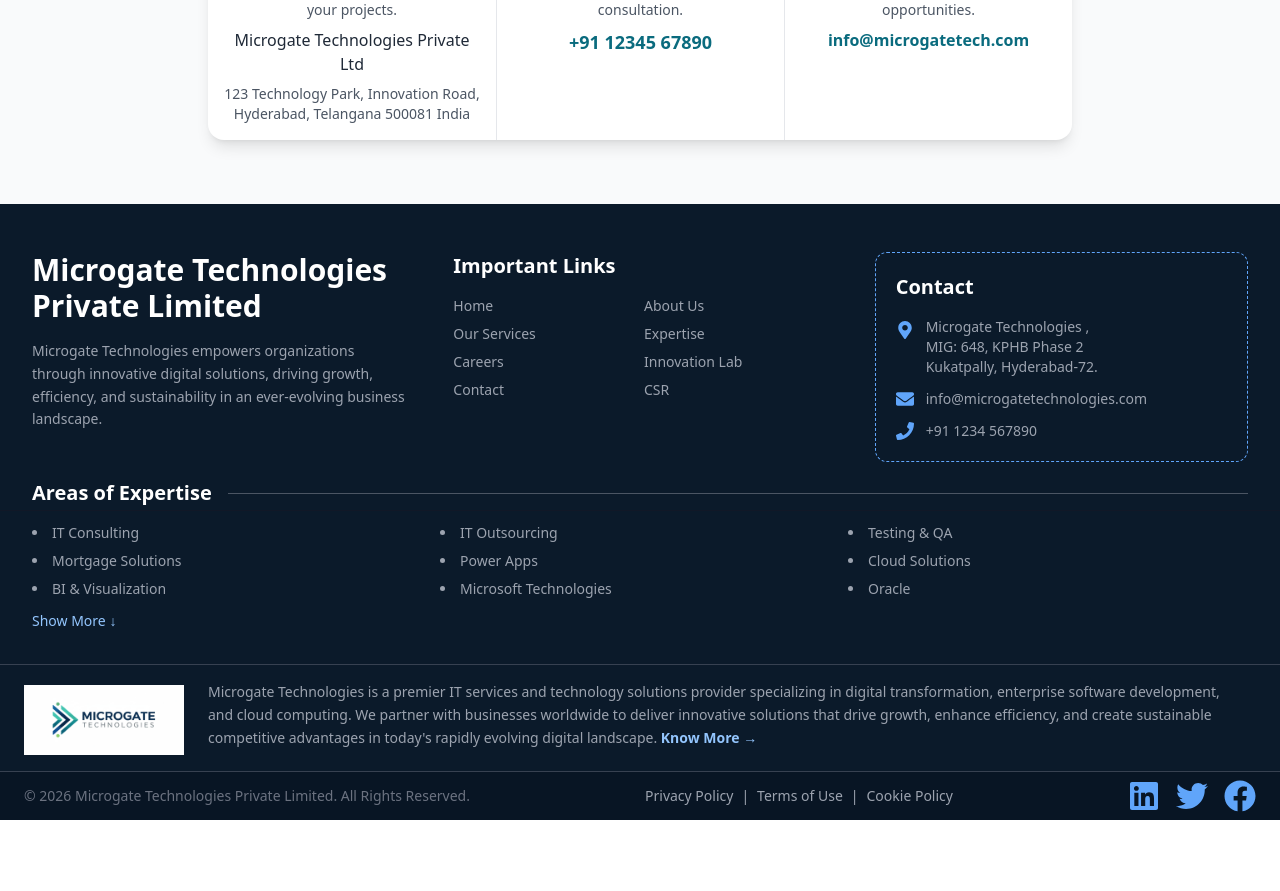
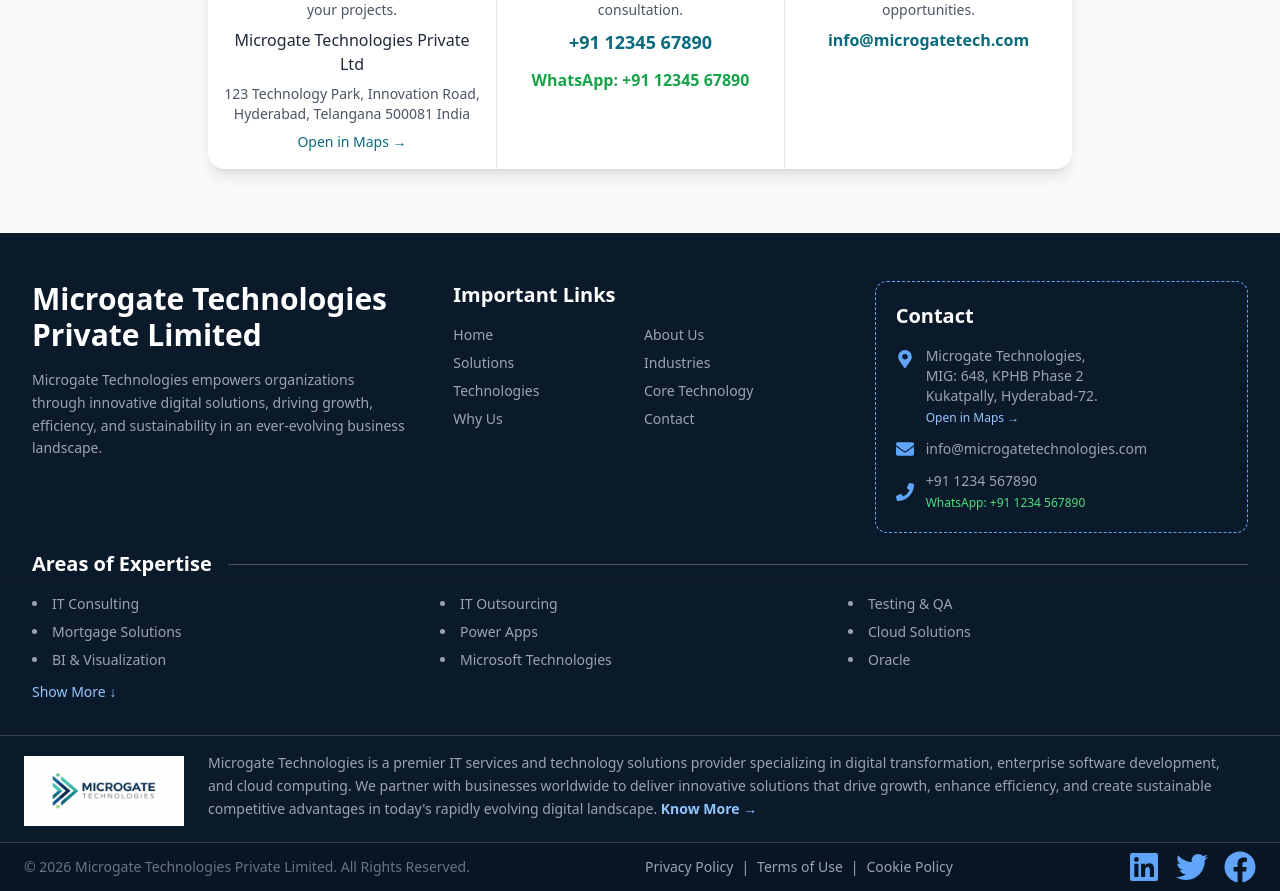
Before and after one commit to sowmyakota-mv/Microgate-technologies, a React (Vite) app in the folder microgate-technologies/: page /contact-us in a window 1280 px wide. Shown: the part 620-1511 px from the top of the page. Before the commit the page ends 1440 px from the top, so only its background shows below. Built offline with nearby package versions, Linux system fonts and the light colour scheme.

Commit message:
modified contact

```diff
--- a/microgate-technologies/src/components/ContactSection.tsx
+++ b/microgate-technologies/src/components/ContactSection.tsx
@@ -6,6 +6,32 @@
 } from 'react-icons/fa';
 
 const ContactSection: React.FC = () => {
+  // Phone number and email (update these with your actual contact info)
+  const phoneNumber = "+911234567890";
+  const whatsappNumber = "+911234567890"; // Same as phone or different
+  const emailAddress = "info@microgatetech.com";
+  const companyAddress = "123 Technology Park, Innovation Road, Hyderabad, Telangana 500081, India";
+
+  // Functions to handle contact actions
+  const handlePhoneClick = () => {
+    window.location.href = `tel:${phoneNumber}`;
+  };
+
+  const handleWhatsAppClick = () => {
+    // Open WhatsApp with a pre-filled message
+    const message = "Hello Microgate Technologies, I would like to inquire about your services.";
+    window.open(`https://wa.me/${whatsappNumber}?text=${encodeURIComponent(message)}`, '_blank');
+  };
+
+  const handleEmailClick = () => {
+    window.location.href = `mailto:${emailAddress}?subject=Inquiry%20from%20Website&body=Hello%20Microgate%20Technologies,%0D%0A%0D%0AI%20would%20like%20to%20inquire%20about%20your%20services.%0D%0A%0D%0A`;
+  };
+
+  const handleMapClick = () => {
+    // Open Google Maps with the address
+    window.open(`https://www.google.com/maps/search/?api=1&query=${encodeURIComponent(companyAddress)}`, '_blank');
+  };
+
   return (
     <>
       {/* Hero Section with Image Background */}
@@ -25,12 +51,6 @@
               e.currentTarget.parentElement?.appendChild(fallbackDiv);
             }}
           />
-          {/* Overlay for better text readability */}
-          {/* <div className="absolute inset-0 bg-black/50"></div> */}
-          {/* Gradient overlay to match theme */}
-          {/* <div className="absolute inset-0" style={{
-            background: 'linear-gradient(to right, rgba(7, 40, 76, 0.8) 0%, rgba(10, 107, 126, 0.6) 50%, rgba(54, 181, 160, 0.4) 100%)'
-          }}></div> */}
         </div>
 
         <div className="container mx-auto px-4 relative z-10">
@@ -80,6 +100,12 @@
                       Hyderabad, Telangana 500081
                       India
                     </p>
+                    <button
+                      onClick={handleMapClick}
+                      className="text-[#0A6B7E] hover:text-[#36B5A0] font-medium text-sm mt-2 cursor-pointer transition-colors"
+                    >
+                      Open in Maps →
+                    </button>
                   </div>
                 </div>
               </div>
@@ -101,44 +127,34 @@
                   </p>
 
                   {/* Details */}
-                  <div className="space-y-2">
+                  <div className="space-y-3">
                     <div>
-                      {/* <p className="text-gray-500 text-sm mb-1"></p> */}
-                      <a
-                        href="tel:+911234567890"
-                        className="text-lg font-semibold text-[#0A6B7E] hover:text-[#36B5A0] transition-colors"
+                      <button
+                        onClick={handlePhoneClick}
+                        className="text-lg font-semibold text-[#0A6B7E] hover:text-[#36B5A0] transition-colors cursor-pointer"
                       >
                         +91 12345 67890
-                      </a>
-                    </div>
-                    {/* <div>
-                      <p className="text-gray-500 text-sm mb-1">Technical Support</p>
-                      <a
-                        href="tel:+911234567891"
-                        className="text-lg font-semibold text-[#0A6B7E] hover:text-[#36B5A0] transition-colors"
-                      >
-                        +91 12345 67891
-                      </a>
+                      </button>
+                      {/* <p className="text-gray-500 text-xs mt-1">Click to call</p> */}
                     </div>
                     <div>
-                      <p className="text-gray-500 text-sm mb-1">Toll-Free Number</p>
-                      <a
-                        href="tel:18001234567"
-                        className="text-lg font-semibold text-[#0A6B7E] hover:text-[#36B5A0] transition-colors"
+                      <button
+                        onClick={handleWhatsAppClick}
+                        className="text-base font-semibold text-green-600 hover:text-green-500 transition-colors cursor-pointer"
                       >
-                        1800 123 4567
-                      </a>
+                        WhatsApp: +91 12345 67890
+                      </button>
+                      {/* <p className="text-gray-500 text-xs mt-1">Click for WhatsApp</p> */}
                     </div>
-                  </div> */}
+                  </div>
                 </div>
-              </div>
               </div>
 
               {/* Column 3: Email */}
               <div className="p-4">
                 <div className="text-center">
                   {/* Icon */}
-                  <div className="w-12 h-12  flex items-center justify-center mx-auto mb-2">
+                  <div className="w-12 h-12 flex items-center justify-center mx-auto mb-2">
                     <FaEnvelope className="text-3xl text-[#0A6B7E]" />
                   </div>
 
@@ -151,43 +167,21 @@
                   </p>
 
                   {/* Details */}
-                  <div className="space-y-2">
+                  <div className="space-y-3">
                     <div>
-                      {/* <p className="text-gray-500 text-sm mb-1">General Inquiries</p> */}
-                      <a
-                        href="mailto:info@microgatetech.com"
-                        className="text-base font-semibold text-[#0A6B7E] hover:text-[#36B5A0] transition-colors break-words"
+                      <button
+                        onClick={handleEmailClick}
+                        className="text-base font-semibold text-[#0A6B7E] hover:text-[#36B5A0] transition-colors break-words cursor-pointer"
                       >
                         info@microgatetech.com
-                      </a>
+                      </button>
+                      {/* <p className="text-gray-500 text-xs mt-1">Click to email</p> */}
                     </div>
-                    {/* <div>
-                      <p className="text-gray-500 text-sm mb-1">Sales Department</p>
-                      <a
-                        href="mailto:sales@microgatetech.com"
-                        className="text-base font-semibold text-[#0A6B7E] hover:text-[#36B5A0] transition-colors break-words"
-                      >
-                        sales@microgatetech.com
-                      </a>
-                    </div> */}
-                    {/* <div>
-                      <p className="text-gray-500 text-sm mb-1">Support Team</p>
-                      <a
-                        href="mailto:support@microgatetech.com"
-                        className="text-base font-semibold text-[#0A6B7E] hover:text-[#36B5A0] transition-colors break-words"
-                      >
-                        support@microgatetech.com
-                      </a>
-                    </div> */}
-                    {/* <div>
-                      <p className="text-gray-500 text-sm mb-1">Careers</p>
-                      <a
-                        href="mailto:careers@microgatetech.com"
-                        className="text-base font-semibold text-[#0A6B7E] hover:text-[#36B5A0] transition-colors break-words"
-                      >
-                        careers@microgatetech.com
-                      </a>
-                    </div> */}
+                    <div>
+                      {/* <p className="text-gray-500 text-sm mt-2">
+                        For sales inquiries: <button onClick={() => window.location.href = "mailto:sales@microgatetech.com"} className="text-[#0A6B7E] hover:text-[#36B5A0]">sales@microgatetech.com</button>
+                      </p> */}
+                    </div>
                   </div>
                 </div>
               </div>
--- a/microgate-technologies/src/components/Footer.tsx
+++ b/microgate-technologies/src/components/Footer.tsx
@@ -8,32 +8,44 @@
   FaPhone,
   FaMapMarkerAlt,
 } from "react-icons/fa";
+import { useNavigate } from "react-router-dom";
 import ScrollAnimation from "../animation/ScrollAnimation";
 import microgateLogo from "/microgate-logo.jpeg";
 
 const Footersection: React.FC = () => {
   const [showMore, setShowMore] = useState(false);
+  const navigate = useNavigate();
 
   const expertise = [
-    "IT Consulting",
-    "IT Outsourcing",
-    "Testing & QA",
-    "Mortgage Solutions",
-    "Power Apps",
-    "Cloud Solutions",
-    "BI & Visualization",
-    "Microsoft Technologies",
-    "Oracle",
-    "SAP",
-    "Block Chain",
-    "Salesforce",
-    "Middleware",
-    "Application Development",
-    "Embedded Systems",
-    "Networking",
-    "VLSI Design",
-    "Design Verification"
+    { name: "IT Consulting", path: "/it-consulting" },
+    { name: "IT Outsourcing", path: "/it-outsourcing" },
+    { name: "Testing & QA", path: "/testing-qa" },
+    { name: "Mortgage Solutions", path: "/mortgage-solutions" },
+    { name: "Power Apps", path: "/power-apps" },
+    { name: "Cloud Solutions", path: "/cloud-solutions" },
+    { name: "BI & Visualization", path: "/bi-visualization" },
+    { name: "Microsoft Technologies", path: "/microsoft-technologies" },
+    { name: "Oracle", path: "/oracle" },
+    { name: "SAP", path: "/sap" },
+    { name: "Block Chain", path: "/block-chain" },
+    { name: "Salesforce", path: "/salesforce" },
+    { name: "Middleware", path: "/middleware" },
+    { name: "Application Development", path: "/application-development" },
+    { name: "Embedded Systems", path: "/embedded-systems" },
+    { name: "Networking", path: "/networking" },
+    { name: "VLSI Design", path: "/vlsi-design" },
+    { name: "Design Verification", path: "/design-verification" }
   ];
+
+  // Handle expertise click
+  const handleExpertiseClick = (path: string) => {
+    navigate(path);
+  };
+
+  // Handle Know More click
+  const handleKnowMoreClick = () => {
+    navigate("/abouttransform");
+  };
 
   return (
     <footer className="bg-[#0B1A2A] text-gray-300">
@@ -48,9 +60,6 @@
               solutions, driving growth, efficiency, and sustainability in an
               ever-evolving business landscape.
             </p>
-            {/* <p className="mt-4 text-xs text-gray-500">
-              CIN No: 12345UK2025PTC98765
-            </p> */}
           </div>
 
           {/* Column 2: Important Links */}
@@ -59,14 +68,14 @@
               Important Links
             </h4>
             <ul className="grid grid-cols-2 gap-2 text-gray-400 text-sm text-left">
-              <li><a href="/" className="hover:text-white">Home</a></li>
-              <li><a href="/abouttransform" className="hover:text-white">About Us</a></li>
-              <li><a href="/expertise/digital-transformation" className="hover:text-white">Our Services</a></li>
-              <li><a href="expertise/digital-transformation" className="hover:text-white">Expertise</a></li>
-              <li><a href="/sustainability" className="hover:text-white">Careers</a></li>
-              <li><a href="/innovation/ai" className="hover:text-white">Innovation Lab</a></li>
-              <li><a href="/contact" className="hover:text-white">Contact</a></li>
-              <li><a href="/csr" className="hover:text-white">CSR</a></li>
+              <li><button onClick={() => navigate("/")} className="hover:text-white cursor-pointer">Home</button></li>
+              <li><button onClick={() => navigate("/company")} className="hover:text-white cursor-pointer">About Us</button></li>
+              <li><button onClick={() => navigate("/bi-visualization")} className="hover:text-white cursor-pointer">Solutions</button></li>
+              <li><button onClick={() => navigate("/technology")} className="hover:text-white cursor-pointer">Industries</button></li>
+              <li><button onClick={() => navigate("/microsoft-technologies")} className="hover:text-white cursor-pointer">Technologies</button></li>
+              <li><button onClick={() => navigate("/netwroking")} className="hover:text-white cursor-pointer">Core Technology</button></li>
+              <li><button onClick={() => navigate("/why-us")} className="hover:text-white cursor-pointer">Why Us</button></li>
+              <li><button onClick={() => navigate("/contact")} className="hover:text-white cursor-pointer">Contact</button></li>
             </ul>
           </div>
 
@@ -74,20 +83,48 @@
           <div className="border border-dashed border-blue-400 rounded-xl p-5">
             <h4 className="text-xl font-semibold text-white mb-4 text-left">Contact</h4>
             <div className="space-y-3 text-gray-400 text-sm">
-              <p className="flex items-start gap-3 text-left">
-                <FaMapMarkerAlt className="text-blue-400 text-lg mt-1 " />
-                Microgate Technologies , <br />
-                MIG: 648, KPHB Phase 2 <br/>
-Kukatpally, Hyderabad-72.
-              </p>
-              <p className="flex items-center gap-3">
+              <div className="flex items-start gap-3 text-left">
+                <FaMapMarkerAlt className="text-blue-400 text-lg mt-1" />
+                <div>
+                  <p>Microgate Technologies,</p>
+                  <p>MIG: 648, KPHB Phase 2</p>
+                  <p>Kukatpally, Hyderabad-72.</p>
+                  <button
+                    onClick={() => window.open("https://maps.google.com/?q=Microgate+Technologies+KPHB+Phase+2+Hyderabad", "_blank")}
+                    className="text-blue-300 hover:text-white text-xs mt-1"
+                  >
+                    Open in Maps →
+                  </button>
+                </div>
+              </div>
+
+              <div className="flex items-center gap-3">
                 <FaEnvelope className="text-blue-400 text-lg" />
+                <button
+                  onClick={() => window.location.href = "mailto:info@microgatetechnologies.com"}
+                  className="hover:text-white cursor-pointer"
+                >
                   info@microgatetechnologies.com
-              </p>
-              <p className="flex items-center gap-3">
+                </button>
+              </div>
+
+              <div className="flex items-center gap-3">
                 <FaPhone className="text-blue-400 text-lg" />
+                <div className="space-y-1">
+                  <button
+                    onClick={() => window.location.href = "tel:+911234567890"}
+                    className="hover:text-white cursor-pointer block"
+                  >
                     +91 1234 567890
-              </p>
+                  </button>
+                  <button
+                    onClick={() => window.open("https://wa.me/911234567890", "_blank")}
+                    className="text-green-400 hover:text-green-300 text-xs"
+                  >
+                    WhatsApp: +91 1234 567890
+                  </button>
+                </div>
+              </div>
             </div>
           </div>
         </div>
@@ -105,7 +142,12 @@
         <ul className="grid grid-cols-1 sm:grid-cols-2 md:grid-cols-3 gap-2 text-gray-400 text-sm text-left">
           {(showMore ? expertise : expertise.slice(0, 9)).map((item, i) => (
             <li key={i} className="list-disc list-inside">
-        {item}
+              <button
+                onClick={() => handleExpertiseClick(item.path)}
+                className="hover:text-white cursor-pointer text-left"
+              >
+                {item.name}
+              </button>
             </li>
           ))}
         </ul>
@@ -132,11 +174,12 @@
              computing. We partner with businesses worldwide to deliver innovative solutions that
              drive growth, enhance efficiency, and create sustainable competitive advantages in today's
              rapidly evolving digital landscape.{" "}
-            <a
-              className="text-blue-300 hover:text-white font-semibold"
+            <button
+              onClick={handleKnowMoreClick}
+              className="text-blue-300 hover:text-white font-semibold cursor-pointer"
             >
               Know More →
-            </a>
+            </button>
           </p>
         </div>
       </div>
@@ -151,24 +194,33 @@
 
           {/* Middle */}
           <div className="flex flex-wrap justify-center space-x-2 text-xs md:text-sm text-gray-400">
-            <a href="/privacy-policy" className="hover:text-gray-200">Privacy Policy</a>
+            <button onClick={() => navigate("/privacy-policy")} className="hover:text-gray-200 cursor-pointer">Privacy Policy</button>
             <span>|</span>
-            <a href="/terms" className="hover:text-gray-200">Terms of Use</a>
+            <button onClick={() => navigate("/terms")} className="hover:text-gray-200 cursor-pointer">Terms of Use</button>
             <span>|</span>
-            <a href="/cookie-policy" className="hover:text-gray-200">Cookie Policy</a>
+            <button onClick={() => navigate("/cookie-policy")} className="hover:text-gray-200 cursor-pointer">Cookie Policy</button>
           </div>
 
           {/* Right: Social Icons */}
           <div className="flex space-x-4">
-            <a href="https://linkedin.com" target="_blank" rel="noopener noreferrer">
+            <button
+              onClick={() => window.open("https://linkedin.com/company/microgate-technologies", "_blank")}
+              className="hover:text-white"
+            >
               <FaLinkedin className="text-blue-400 hover:text-white w-6 md:w-8 h-auto" />
-            </a>
-            <a href="https://twitter.com" target="_blank" rel="noopener noreferrer">
+            </button>
+            <button
+              onClick={() => window.open("https://twitter.com/microgate_tech", "_blank")}
+              className="hover:text-white"
+            >
               <FaTwitter className="text-blue-400 hover:text-white w-6 md:w-8 h-auto" />
-            </a>
-            <a href="https://facebook.com" target="_blank" rel="noopener noreferrer">
+            </button>
+            <button
+              onClick={() => window.open("https://facebook.com/microgatetechnologies", "_blank")}
+              className="hover:text-white"
+            >
               <FaFacebook className="text-blue-400 hover:text-white w-6 md:w-8 h-auto" />
-            </a>
+            </button>
           </div>
         </div>
       </div>
```
Lines whose indentation alone changed are shown as unchanged.
